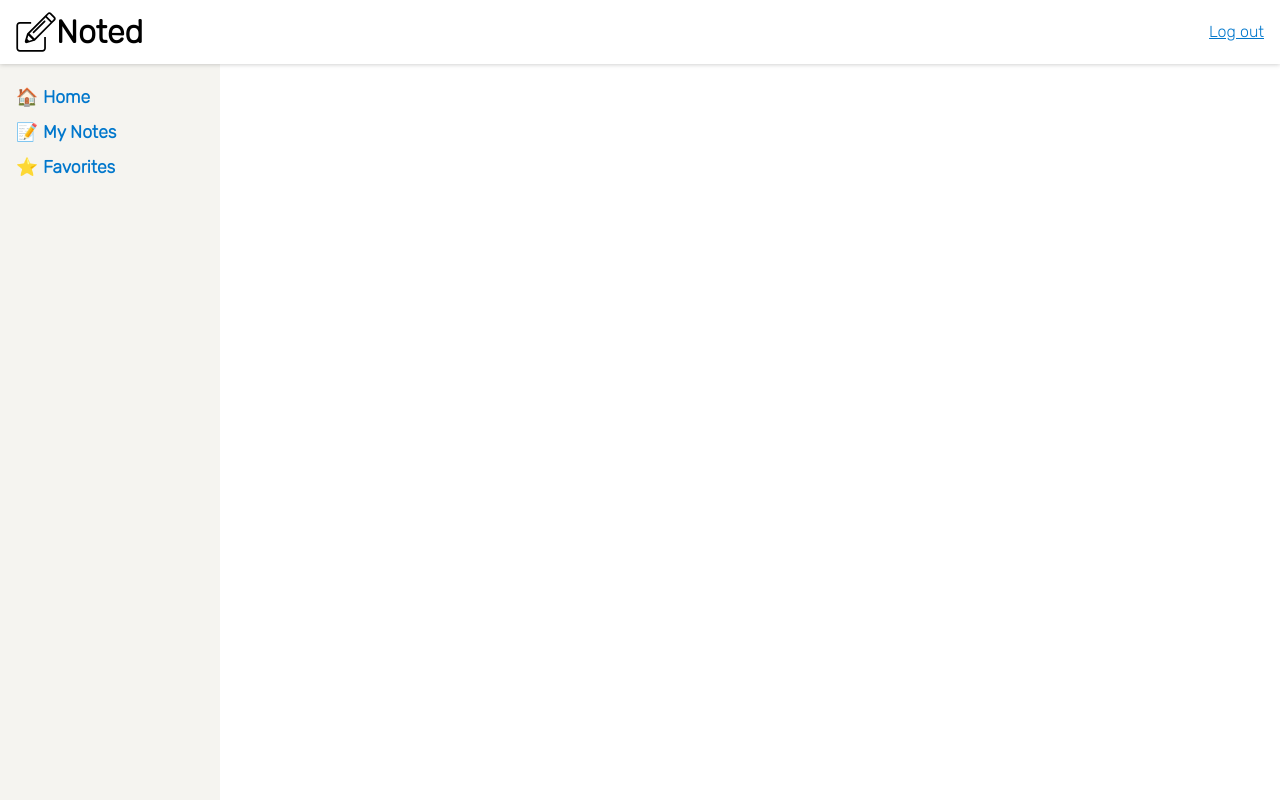
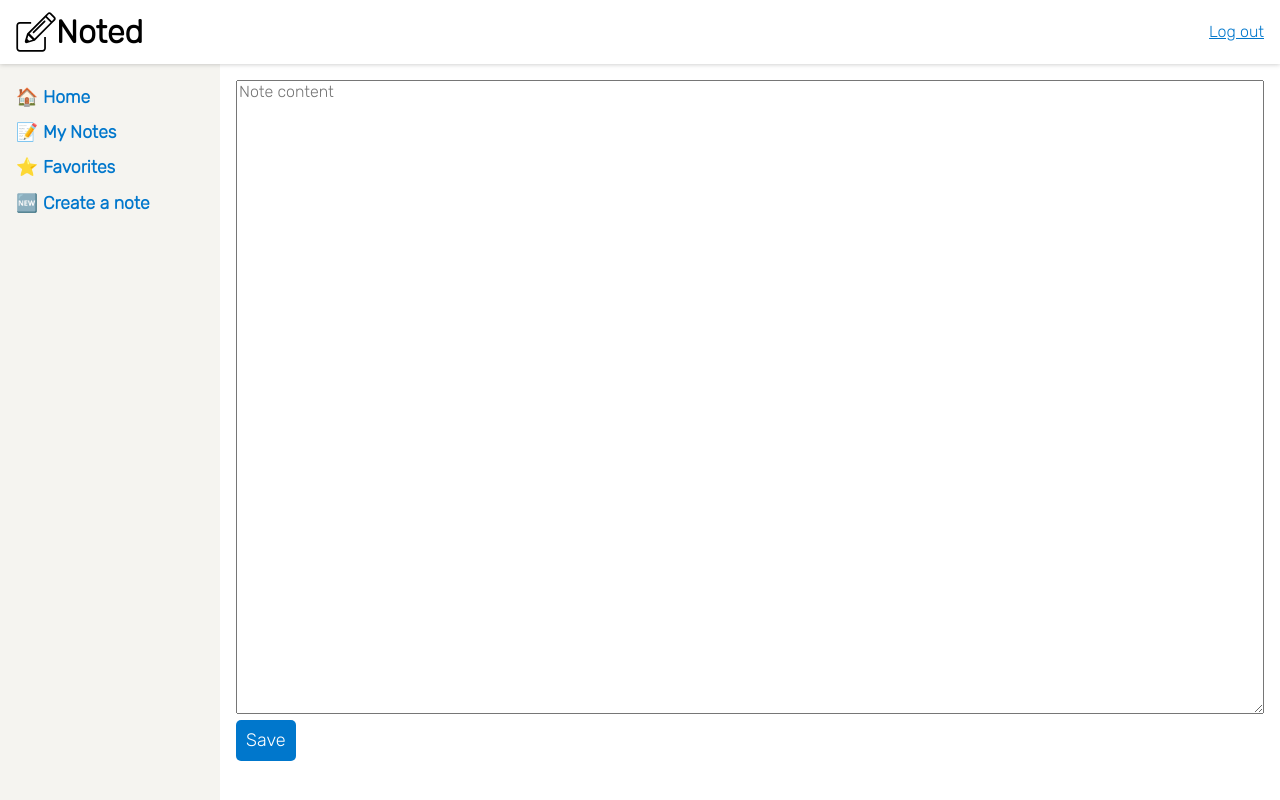
Before and after one commit to zapmal/noted, a React (Vite) app in the folder web/: page /new in a window 1280 px wide. Built offline with nearby package versions, Linux system fonts and the light colour scheme; no server answers; sample sign-in values are in the browser's storage.

Commit message:
feat: fixes, more views, allow crud and make private more routes

```diff
--- a/web/src/components/Navigation.jsx
+++ b/web/src/components/Navigation.jsx
@@ -74,6 +74,12 @@ const Navigation = () => {
             Favorites
           </Link>
         </li>
+        <li>
+          <Link to='/new'>
+            <span aria-hidden='true' role='img'>🆕</span>
+            Create a note
+          </Link>
+        </li>
       </NavList>
     </Nav>
   );
--- /dev/null
+++ b/web/src/components/NoteForm.jsx
@@ -0,0 +1,56 @@
+import React, { useState } from 'react';
+import styled from 'styled-components';
+
+import Button from './Button';
+
+const Wrapper = styled.div`
+  height: 100%;
+`;
+
+const Form = styled.form`
+  height: 100%;
+`;
+
+const TextArea = styled.textarea`
+  width: 100%;
+  height: 90%;
+`;
+
+const NoteForm = (props) => {
+  const [value, setValue] = useState({ content: props.content || ''});
+
+  const onChange = (event) => {
+    setValue({
+      ...value,
+      [event.target.name]: event.target.value
+    });
+  };
+
+  return (
+    <Wrapper>
+      <Form
+        onSubmit={event => {
+          event.preventDefault();
+          props.action({
+            variables: {
+              ...value
+            }
+          });
+        }}
+      >
+        <TextArea
+          required
+          type='text'
+          name='content'
+          placeholder='Note content'
+          value={value.content}
+          onChange={onChange}
+        />
+
+        <Button type='submit'>Save</Button>
+      </Form>
+    </Wrapper>
+  );
+};
+
+export default NoteForm;
--- a/web/src/graphql/mutation.js
+++ b/web/src/graphql/mutation.js
@@ -12,7 +12,27 @@ const SIGNIN_USER = gql`
   }
 `;
 
+const NEW_NOTE = gql`
+  mutation newNote($content: String!) {
+    newNote(content: $content) {
+      id
+      content
+      createdAt
+      favoriteCount
+      favoritedBy {
+        id
+        username
+      }
+      author {
+        id
+        username
+      }
+    }
+  }
+`;
+
 export {
   SIGNUP_USER,
   SIGNIN_USER,
+  NEW_NOTE,
 };
--- a/web/src/graphql/query.js
+++ b/web/src/graphql/query.js
@@ -6,6 +6,86 @@ const IS_LOGGED_IN = gql`
   }
 `;
 
+const GET_NOTES = gql`
+  query noteFeed($cursor: String) {
+    noteFeed(cursor: $cursor) {
+      cursor
+      hasNextPage
+      notes {
+        id
+        createdAt
+        content
+        favoriteCount
+        author {
+          id
+          username
+          avatar
+        }
+      }
+    }
+  }
+`;
+
+const GET_NOTE = gql`
+  query note($id: ID!) {
+    note(id: $id) {
+      id
+      createdAt
+      content
+      favoriteCount
+      author {
+        id
+        username
+        avatar
+      }
+    }
+  }
+`;
+
+const GET_MY_NOTES = gql`
+  query me {
+    me {
+      id
+      username
+      notes {
+        id
+        createdAt
+        content
+        favoriteCount
+        author {
+          id
+          username
+          avatar
+        }
+      }
+    }
+  }
+`;
+
+const GET_MY_FAVORITES = gql`
+  query me {
+    me {
+      id
+      username
+      favorites {
+        id
+        createdAt
+        content
+        favoriteCount
+        author {
+          id
+          username
+          avatar
+        }
+      }
+    }
+  }
+`;
+
 export {
   IS_LOGGED_IN,
+  GET_NOTES,
+  GET_NOTE,
+  GET_MY_NOTES,
+  GET_MY_FAVORITES,
 };
--- /dev/null
+++ b/web/src/pages/edit.jsx
@@ -0,0 +1,19 @@
+import React from 'react';
+import { useQuery, useMutation } from '@apollo/client';
+
+import Note from '../components/Note';
+import { GET_NOTE } from '../graphql/query';
+
+const EditNote = (props) => {
+  const id = props.match.params.id;
+
+  const { data, loading, error } = useQuery(GET_NOTE, { variables:  { id } });
+
+  if (loading) return <p>Loading...</p>
+
+  if (error) return <p>Note not found.</p>
+
+  return <Note note={data.note} />
+};
+
+export default EditNote;
--- a/web/src/pages/favorites.jsx
+++ b/web/src/pages/favorites.jsx
@@ -1,15 +1,23 @@
 import React, { useEffect } from 'react';
+import { useQuery } from '@apollo/client';
+
+import NoteFeed from '../components/NoteFeed';
+import { GET_MY_FAVORITES } from '../graphql/query';
 
 const Favorites = () => {
-  useEffect(() => {
-    document.title = 'Favorites - Noted';
-  }, []);
+  const { data, loading, error } = useQuery(GET_MY_FAVORITES);
 
-  return (
-    <div>
-      <p>These are my favorite notes!</p>
-    </div>
-  );
+  useEffect(() => document.title = 'Favorites - Noted', []);
+
+  if (loading) return <p>Loading...</p>
+
+  if (error) return <p>Error loading your favorites.</p>
+
+  if (data.me.favorites.length !== 0) {
+    return <NoteFeed notes={data.me.notes} />
+  } else {
+    return <p>No favorite notes yet. Go and mark some!</p>
+  }
 };
 
 export default Favorites;
--- a/web/src/pages/home.jsx
+++ b/web/src/pages/home.jsx
@@ -1,28 +1,10 @@
 import React from 'react';
 import { useQuery, gql } from '@apollo/client';
 
+import { GET_NOTES } from '../graphql/query';
+
 import NoteFeed from '../components/NoteFeed';
 import Button from '../components/Button';
-
-const GET_NOTES = gql`
- query noteFeed($cursor: String) {
-   noteFeed(cursor: $cursor) {
-    cursor
-    hasNextPage
-    notes {
-      id
-      createdAt
-      content
-      favoriteCount
-      author {
-        id
-        username
-        avatar
-      }
-    }
-   }
- }
-`;
 
 const Home = () => {
   const { data, loading, error, fetchMore } = useQuery(GET_NOTES);
--- a/web/src/pages/index.jsx
+++ b/web/src/pages/index.jsx
@@ -12,6 +12,8 @@ import SignIn from './signin';
 import Favorites from './favorites';
 import NotePage from './note';
 import MyNotes from './mynotes';
+import NewNote from './new';
+import EditNote from './edit';
 
 const PrivateRoute = ({ component: Component, ...rest }) => {
   const { data, loading, error } = useQuery(IS_LOGGED_IN);
@@ -43,6 +45,8 @@ const Pages = () => {
         <Route exact path='/' component={Home} />
         <PrivateRoute path='/mynotes' component={MyNotes} />
         <PrivateRoute path='/favorites' component={Favorites} />
+        <PrivateRoute path='/new' component={NewNote} />
+        <PrivateRoute path='/edit/:id' component={EditNote} />
         <Route path='/note/:id' component={NotePage} />
         <Route path='/signup' component={SignUp} />
         <Route path='/signin' component={SignIn} />
--- a/web/src/pages/mynotes.jsx
+++ b/web/src/pages/mynotes.jsx
@@ -1,15 +1,23 @@
 import React, { useEffect } from 'react';
+import { useQuery } from '@apollo/client';
+
+import NoteFeed from '../components/NoteFeed';
+import { GET_MY_NOTES } from '../graphql/query';
 
 const MyNotes = () => {
-  useEffect(() => {
-    document.title = 'My Notes - Noted';
-  }, []);
+  const { data, loading, error } = useQuery(GET_MY_NOTES);
 
-  return (
-    <div>
-      <p>These are my notes!</p>
-    </div>
-  );
+  useEffect(() => document.title = 'My Notes - Noted', []);
+
+  if (loading) return <p>Loading...</p>
+
+  if (error) return <p>Error loading your notes.</p>
+
+  if (data.me.notes.length !== 0) {
+    return <NoteFeed notes={data.me.notes} />
+  } else {
+    return <p>No notes yet. Go and create one!</p>
+  }
 };
 
 export default MyNotes;
--- /dev/null
+++ b/web/src/pages/new.jsx
@@ -0,0 +1,30 @@
+import React, { useEffect } from 'react';
+import { useMutation } from '@apollo/client';
+
+import { NEW_NOTE } from '../graphql/mutation';
+import { GET_NOTES, GET_MY_NOTES } from '../graphql/query';
+
+import NoteForm from '../components/NoteForm';
+
+const NewNote = (props) => {
+  const [data, { loading, error }] = useMutation(NEW_NOTE, {
+    refetchQueries: [{ query: GET_NOTES }, { query: GET_MY_NOTES }],
+    onCompleted: data => {
+      props.history.push(`note/${data.newNote.id}`);
+    }
+  });
+
+  useEffect(() => document.title = 'New Note - Noted',  []);
+
+  return (
+    <React.Fragment>
+      {loading && <p>Loading...</p>}
+
+      {error && <p>Error saving the note.</p>}
+
+      <NoteForm action={data} />
+    </React.Fragment>
+  );
+};
+
+export default NewNote;
--- a/web/src/pages/note.jsx
+++ b/web/src/pages/note.jsx
@@ -1,23 +1,8 @@
 import React from 'react';
-import { useQuery, gql } from '@apollo/client';
+import { useQuery } from '@apollo/client';
 
 import Note from '../components/Note';
-
-const GET_NOTE = gql`
-  query note($id: ID!) {
-    note(id: $id) {
-      id
-      createdAt
-      content
-      favoriteCount
-      author {
-        id
-        username
-        avatar
-      }
-    }
-  }
-`;
+import { GET_NOTE } from '../graphql/query';
 
 const NotePage = (props) => {
   const id = props.match.params.id;
```
